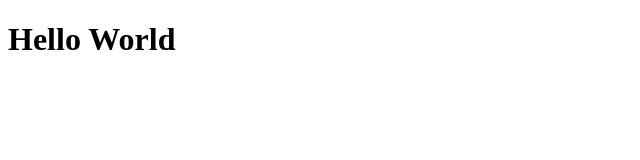
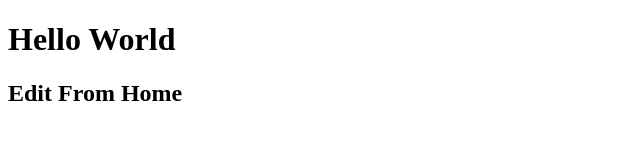
Before and after one commit to davidworker/f2023aa, a plain HTML site: page index.html in a window 1280 px wide. Shown: the whole page, without its empty margins (0-640 px from the left). Drawn offline with Linux system fonts and the light colour scheme.

Commit message:
add from home.

```diff
--- a/index.html
+++ b/index.html
@@ -8,5 +8,6 @@
 </head>
 <body>
     <h1>Hello World</h1>
+    <h2>Edit From Home</h2>
 </body>
 </html>
```
